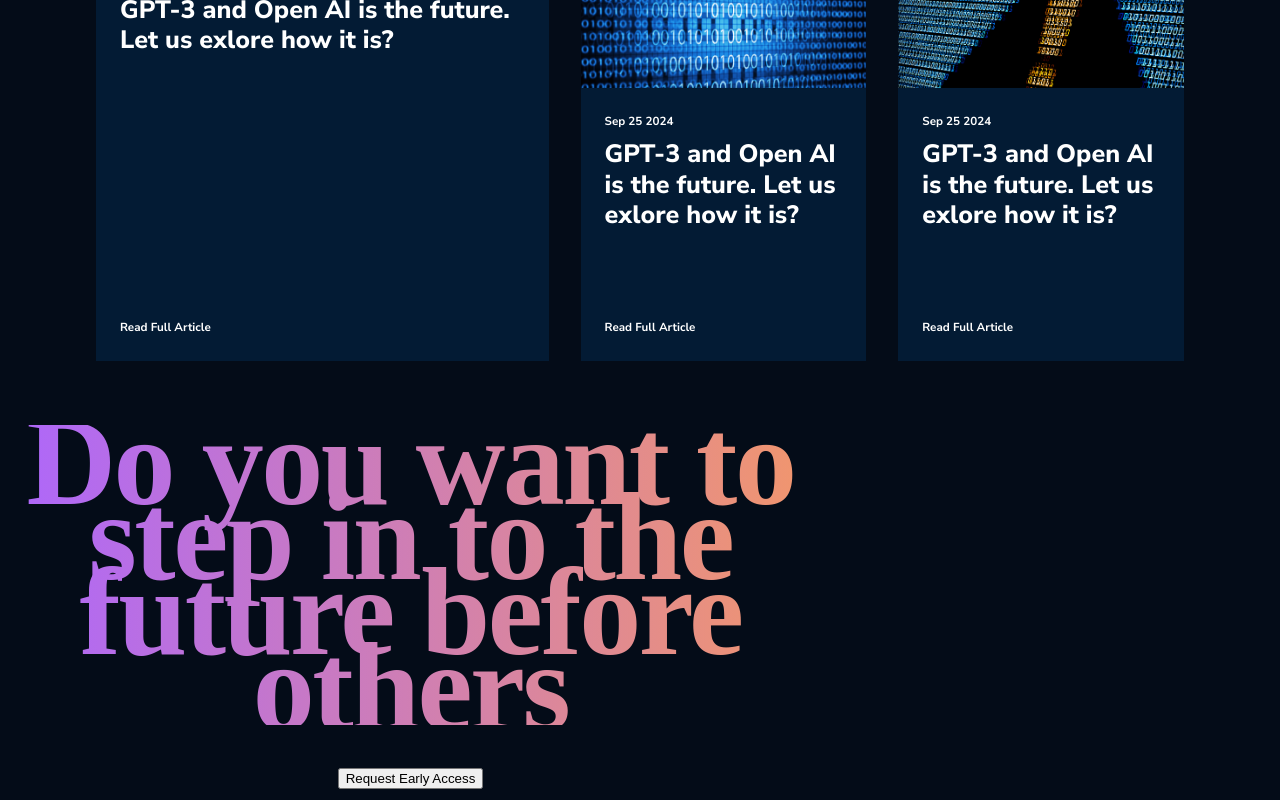
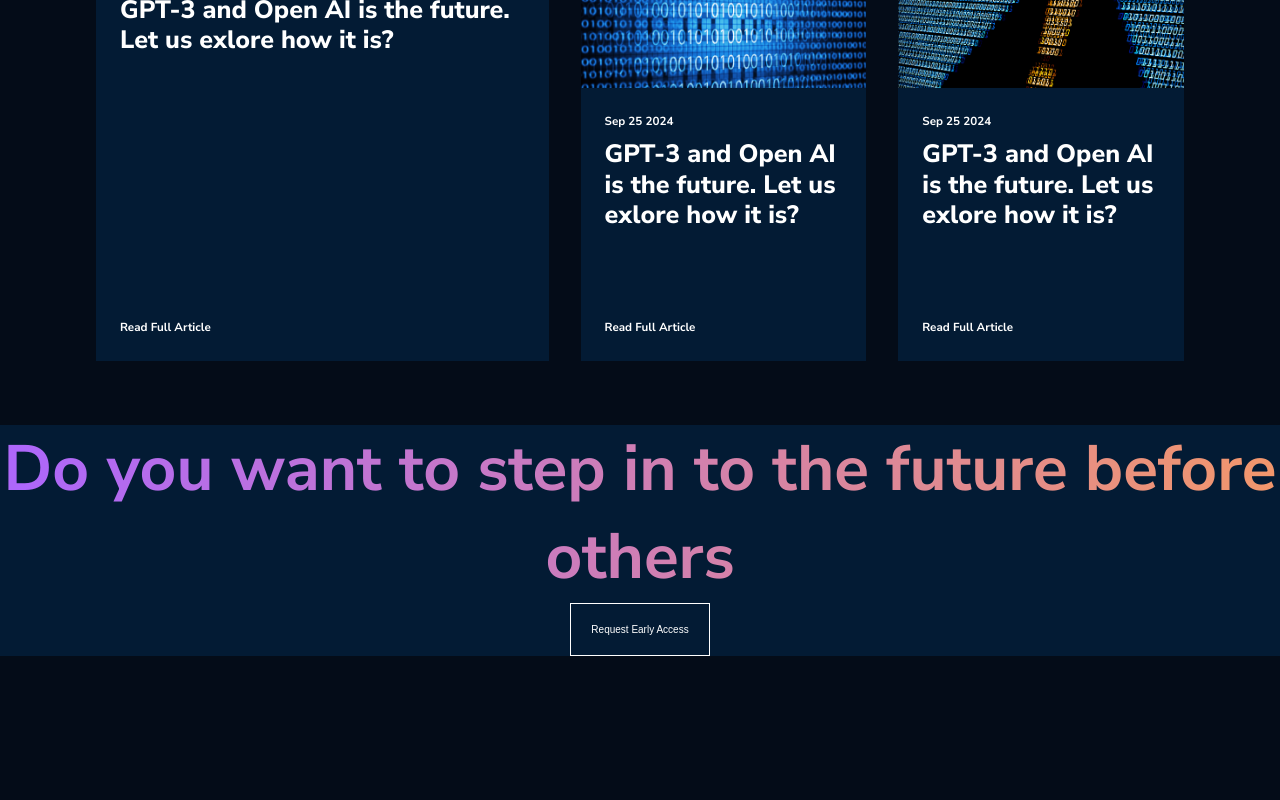
Before and after one commit to Lekanlekzy/GP3-AI-Web, a React (Create React App) app in the folder gpt3/: page / in a window 1280 px wide. Shown: the part 3733-4533 px from the top of the page. After the commit the page ends 4389 px from the top, so only its background shows below. Built offline with nearby package versions, Linux system fonts and the light colour scheme.

Commit message:
style foot

```diff
--- a/gpt3/src/containers/footers/Footers.jsx
+++ b/gpt3/src/containers/footers/Footers.jsx
@@ -5,7 +5,7 @@
     <div className='gpt3__footer' >
       <div className='gpt3__footer-content'>
         <h1 className=' gradient__text'>Do you want to step in to the future before others</h1>
-        <button>Request Early Access</button>
+        <button className='gpt3__footer-content-btn'>Request Early Access</button>
       </div>
       <div>
 
--- a/gpt3/src/containers/footers/footer.css
+++ b/gpt3/src/containers/footers/footer.css
@@ -1,15 +1,21 @@
+.gpt3__footer{
+    background: var(--color-footer);
+}
+
 .gpt3__footer-content {
   text-align: center;
-  width: 821px;
-  height: 150px;
-  top: 4796px;
-  left: 310px;
-  gap: 0px;
-  opacity: 0px;
-  font-family: Manrope;
-  font-size: 62px;
+  font-size: 2rem;
   font-weight: 800;
-  line-height: 75px;
-  letter-spacing: -0.04em;
-  text-align: center;
 }
+
+.gpt3__footer-content-btn{
+    text-decoration: none;
+    background-color: var(--color-footer);
+    border: none;
+    color: #FFFFFF;
+    font-size: 10px;
+    border: 1px solid #FFFFFF;
+    padding: 20px;
+
+
+}
```
